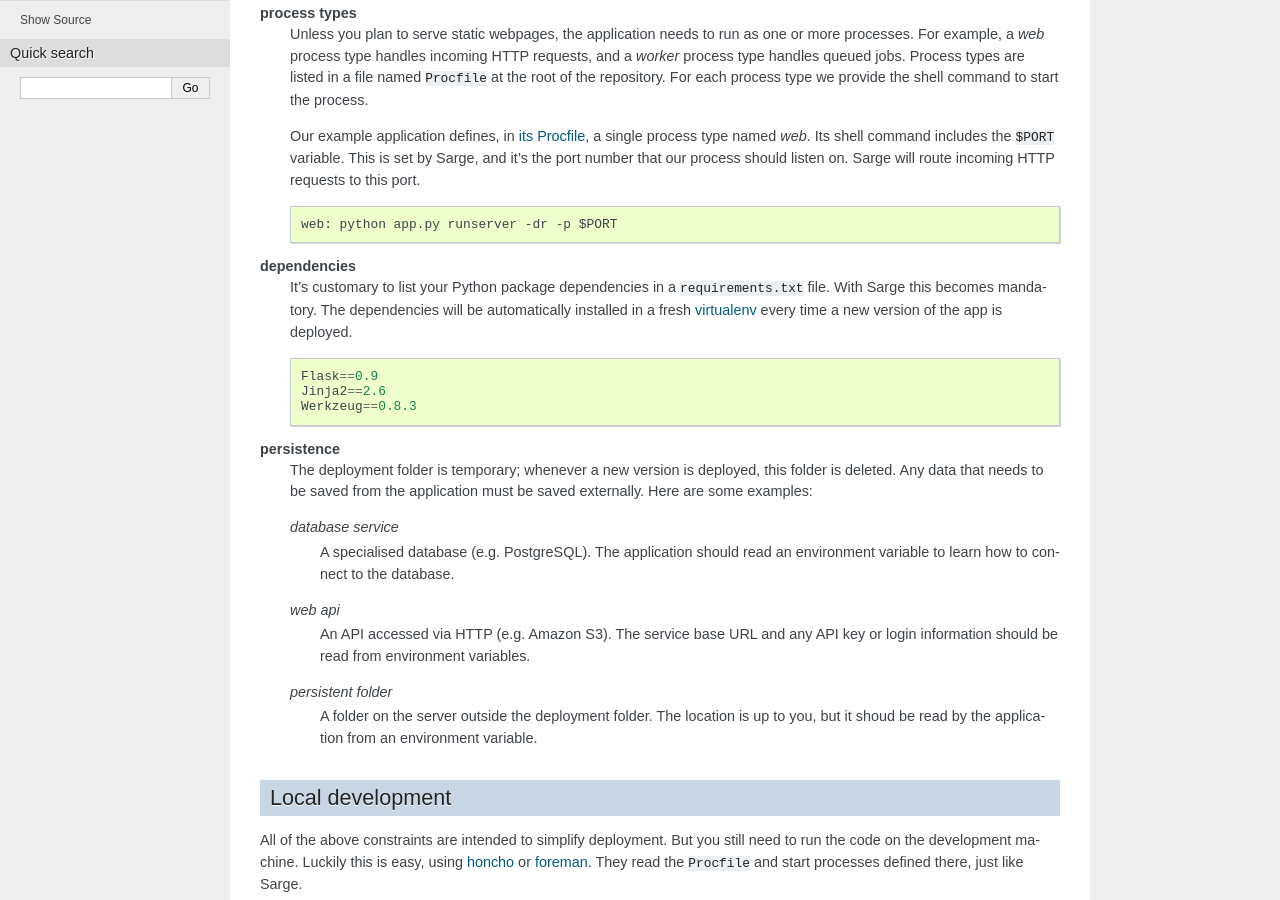
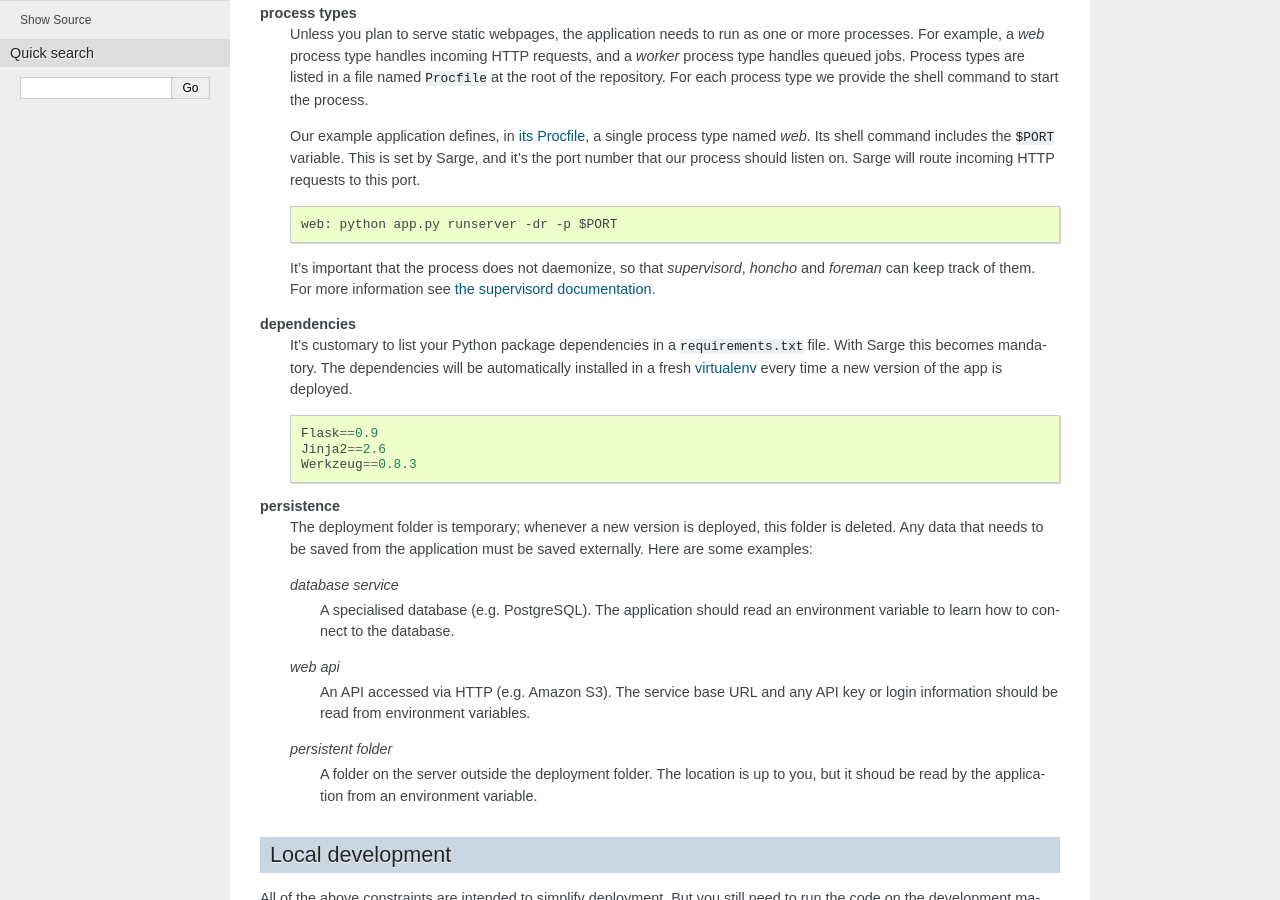
Before and after one commit to mgax/airship, a Sphinx documentation site: the page built from docs/quickstart.rst, in a window 1280 px wide and 900 px high, scrolled down 467 px. Built offline with Sphinx 7.4.7, drawn with Linux system fonts in a browser that asks for light colours.

Commit message:
don't daemonize

```diff
--- a/docs/quickstart.rst
+++ b/docs/quickstart.rst
@@ -52,7 +52,12 @@ writing Python applications.
 
         web: python app.py runserver -dr -p $PORT
 
+    It's important that the process does not daemonize, so that
+    `supervisord`, `honcho` and `foreman` can keep track of them. For
+    more information see `the supervisord documentation`_.
+
 .. _its Procfile: https://github.com/mgax/sargeapp/blob/master/Procfile
+.. _the supervisord documentation: http://supervisord.org/subprocess.html#nondaemonizing-of-subprocesses
 
 **dependencies**
     It's customary to list your Python package dependencies in a
```
